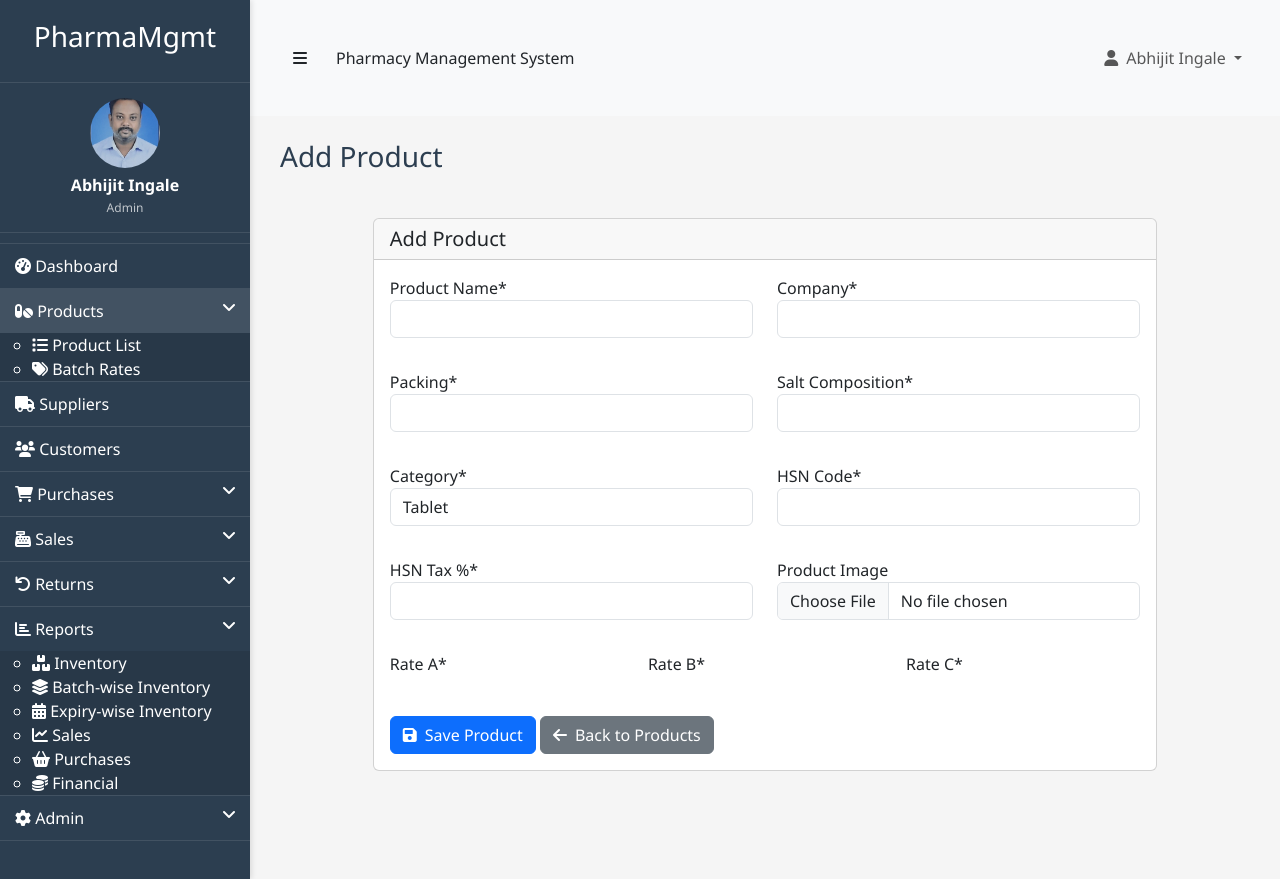
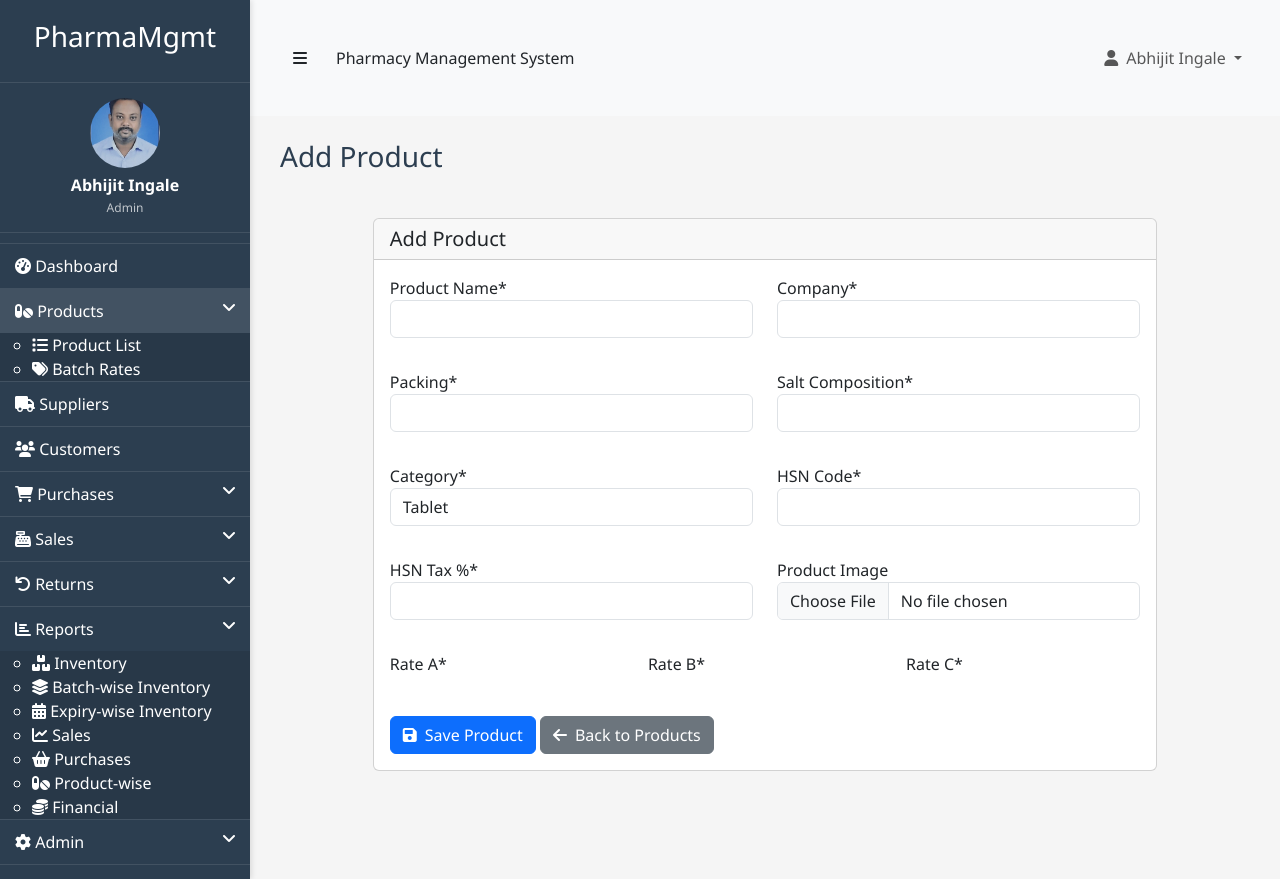
Before and after one commit to Pratiks7559/pharma-management-systems, a Django app: page /products/add/ in a window 1280 px wide, after a click on "Reports". Run offline with Django 4.2, Linux system fonts and the light colour scheme; a user stored in the database is signed in.

Commit message:
Generate a comprehensive report detailing product-wise transaction information
Implements a product-wise report view in `core/views.py`, adds URL in `core/urls.py`, and creates `product_wise_report.html` template with sidebar link.

Replit-Commit-Author: Agent
Replit-Commit-Session-Id: 0dc6f3b5-868a-4a0c-aef4-88435edc90d1
Replit-Commit-Screenshot-Url: https://storage.googleapis.com/screenshot-production-us-central1/2d072680-5ca2-4879-a39d-02f3bbe69017/871c4c99-4c42-427e-9f2f-c3e246b1d593.jpg

```diff
--- a/pharmamgmt/core/urls.py
+++ b/pharmamgmt/core/urls.py
@@ -87,6 +87,7 @@ urlpatterns = [
     path('reports/inventory/', views.inventory_report, name='inventory_report'),
     path('reports/inventory/batch/', views.batch_inventory_report, name='batch_inventory_report'),
     path('reports/inventory/expiry/', views.dateexpiry_inventory_report, name='dateexpiry_inventory_report'),
+    path('reports/product-wise/', views.product_wise_report, name='product_wise_report'),
     path('reports/sales/', views.sales_report, name='sales_report'),
     path('reports/purchases/', views.purchase_report, name='purchase_report'),
     path('reports/financial/', views.financial_report, name='financial_report'),
--- a/pharmamgmt/core/views.py
+++ b/pharmamgmt/core/views.py
@@ -2242,6 +2242,98 @@ def add_sales_return_item(request, return_id):
     }
     return render(request, 'returns/sales_return_item_form.html', context)
 
+# Product Wise Report
+@login_required
+def product_wise_report(request):
+    """
+    Generate a report showing total purchases, sales, purchase returns, and sales returns for each product
+    """
+    # Get all products
+    products = ProductMaster.objects.all().order_by('product_name')
+
+    # Search functionality
+    search_query = request.GET.get('search', '')
+    if search_query:
+        products = products.filter(
+            Q(product_name__icontains=search_query) |
+            Q(product_company__icontains=search_query) |
+            Q(product_salt__icontains=search_query)
+        )
+
+    # Get product-wise data
+    product_data = []
+    for product in products:
+        # Get total purchases
+        purchases = PurchaseMaster.objects.filter(productid=product.productid)
+        total_purchase_qty = purchases.aggregate(total=Sum('product_quantity'))['total'] or 0
+        total_purchase_value = purchases.aggregate(
+            total=Sum(F('product_quantity') * F('product_purchase_rate'))
+        )['total'] or 0
+
+        # Get total sales
+        sales = SalesMaster.objects.filter(productid=product.productid)
+        total_sale_qty = sales.aggregate(total=Sum('sale_quantity'))['total'] or 0
+        total_sale_value = sales.aggregate(total=Sum('sale_total_amount'))['total'] or 0
+
+        # Get total purchase returns
+        purchase_returns = ReturnPurchaseMaster.objects.filter(returnproductid=product.productid)
+        total_purchase_return_qty = purchase_returns.aggregate(total=Sum('returnproduct_quantity'))['total'] or 0
+        total_purchase_return_value = purchase_returns.aggregate(
+            total=Sum(F('returnproduct_quantity') * F('returnproduct_purchase_rate'))
+        )['total'] or 0
+
+        # Get total sales returns
+        sales_returns = ReturnSalesMaster.objects.filter(return_productid=product.productid)
+        total_sale_return_qty = sales_returns.aggregate(total=Sum('return_sale_quantity'))['total'] or 0
+        total_sale_return_value = sales_returns.aggregate(total=Sum('return_sale_total_amount'))['total'] or 0
+
+        # Calculate net quantities and values
+        net_quantity = total_purchase_qty - total_sale_qty - total_purchase_return_qty + total_sale_return_qty
+        net_purchase_value = total_purchase_value - total_purchase_return_value
+        net_sale_value = total_sale_value - total_sale_return_value
+
+        # Only include products with some transaction history
+        if total_purchase_qty > 0 or total_sale_qty > 0 or total_purchase_return_qty > 0 or total_sale_return_qty > 0:
+            product_data.append({
+                'product': product,
+                'total_purchase_qty': total_purchase_qty,
+                'total_purchase_value': total_purchase_value,
+                'total_sale_qty': total_sale_qty,
+                'total_sale_value': total_sale_value,
+                'total_purchase_return_qty': total_purchase_return_qty,
+                'total_purchase_return_value': total_purchase_return_value,
+                'total_sale_return_qty': total_sale_return_qty,
+                'total_sale_return_value': total_sale_return_value,
+                'net_quantity': net_quantity,
+                'net_purchase_value': net_purchase_value,
+                'net_sale_value': net_sale_value,
+                'profit': net_sale_value - net_purchase_value,
+            })
+
+    # Calculate totals for all products
+    grand_total = {
+        'total_purchase_qty': sum(item['total_purchase_qty'] for item in product_data),
+        'total_purchase_value': sum(item['total_purchase_value'] for item in product_data),
+        'total_sale_qty': sum(item['total_sale_qty'] for item in product_data),
+        'total_sale_value': sum(item['total_sale_value'] for item in product_data),
+        'total_purchase_return_qty': sum(item['total_purchase_return_qty'] for item in product_data),
+        'total_purchase_return_value': sum(item['total_purchase_return_value'] for item in product_data),
+        'total_sale_return_qty': sum(item['total_sale_return_qty'] for item in product_data),
+        'total_sale_return_value': sum(item['total_sale_return_value'] for item in product_data),
+        'net_quantity': sum(item['net_quantity'] for item in product_data),
+        'net_purchase_value': sum(item['net_purchase_value'] for item in product_data),
+        'net_sale_value': sum(item['net_sale_value'] for item in product_data),
+        'profit': sum(item['profit'] for item in product_data),
+    }
+
+    context = {
+        'title': 'Product-wise Transaction Report',
+        'product_data': product_data,
+        'grand_total': grand_total,
+        'search_query': search_query,
+    }
+    return render(request, 'reports/product_wise_report.html', context)
+
 # Report views
 @login_required
 def inventory_report(request):
--- a/pharmamgmt/templates/sidebar.html
+++ b/pharmamgmt/templates/sidebar.html
@@ -149,6 +149,11 @@
                     </a>
                 </li>
                 <li>
+                    <a href="{% url 'product_wise_report' %}" class="dropdown-item">
+                        <i class="fas fa-pills"></i> Product-wise
+                    </a>
+                </li>
+                <li>
                     <a href="{% url 'financial_report' %}" class="dropdown-item">
                         <i class="fas fa-coins"></i> Financial
                     </a>
```
Also changed, not shown: pharmamgmt/templates/reports/product_wise_report.html (added, +128 -0 lines), pharmamgmt/db.sqlite3.
